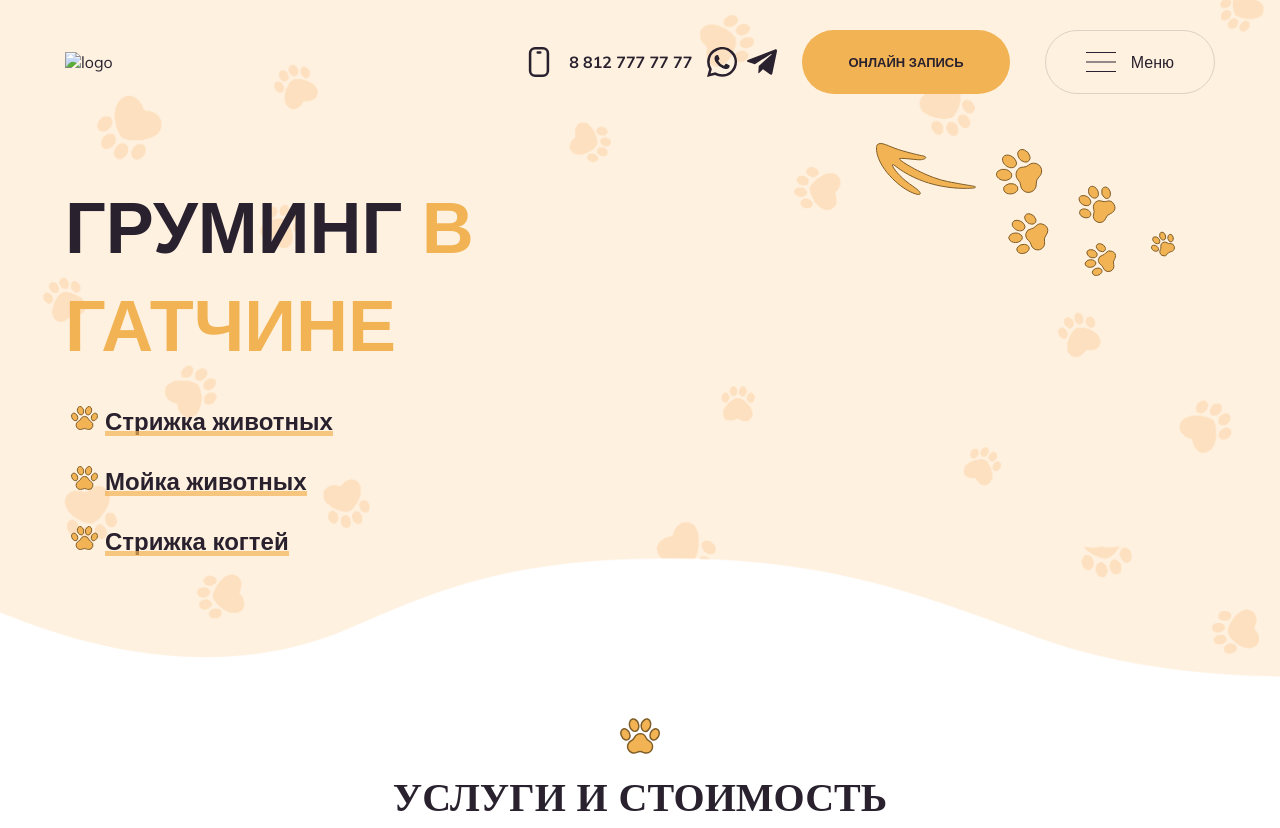
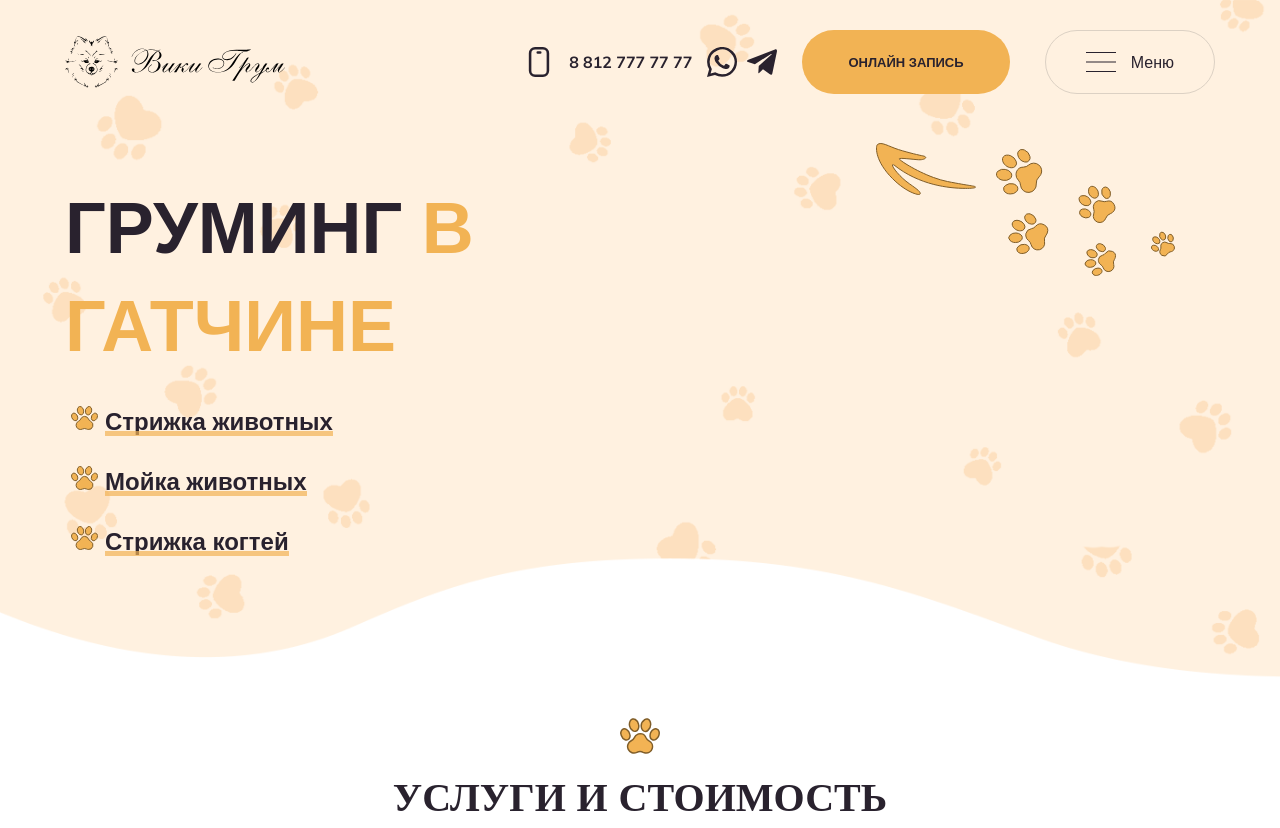
Before and after one commit to 11mishanik11/Grum, a plain HTML site: page index.html in a window 1280 px wide. Shown: the top 828 px of the page. Drawn offline with nearby package versions, Linux system fonts and the light colour scheme.

Commit message:
Add files via upload

```diff
--- a/index.html
+++ b/index.html
@@ -55,7 +55,7 @@
             <div class="header__container container">
                 <div class="header__inner">
                     <a class="header__logo" href="#">
-                        <img src="assets/images/logo-header.png" alt="logo">
+                        <img src="assets/images/logo.svg" alt="logo" width="220px" height="60px">
                     </a>
                     <div class="header__right">
                         <div class="header__contact  contact">
@@ -383,7 +383,7 @@
             <div class="footer__container container">
                 <div class="footer__top">
                     <a class="footer__logo" href="#">
-                        <img class="" src="assets/images/logo-footer.png" alt="">
+                        <img src="assets/images/logo.svg" alt="logo" width="300px" height="60px">
                     </a>
                     <div class="footer__left">
                         <div class="footer__contact  contact">
```
Also changed, not shown: assets/images/logo.svg (added), assets/images/reviews/reviews-dogs.png.
